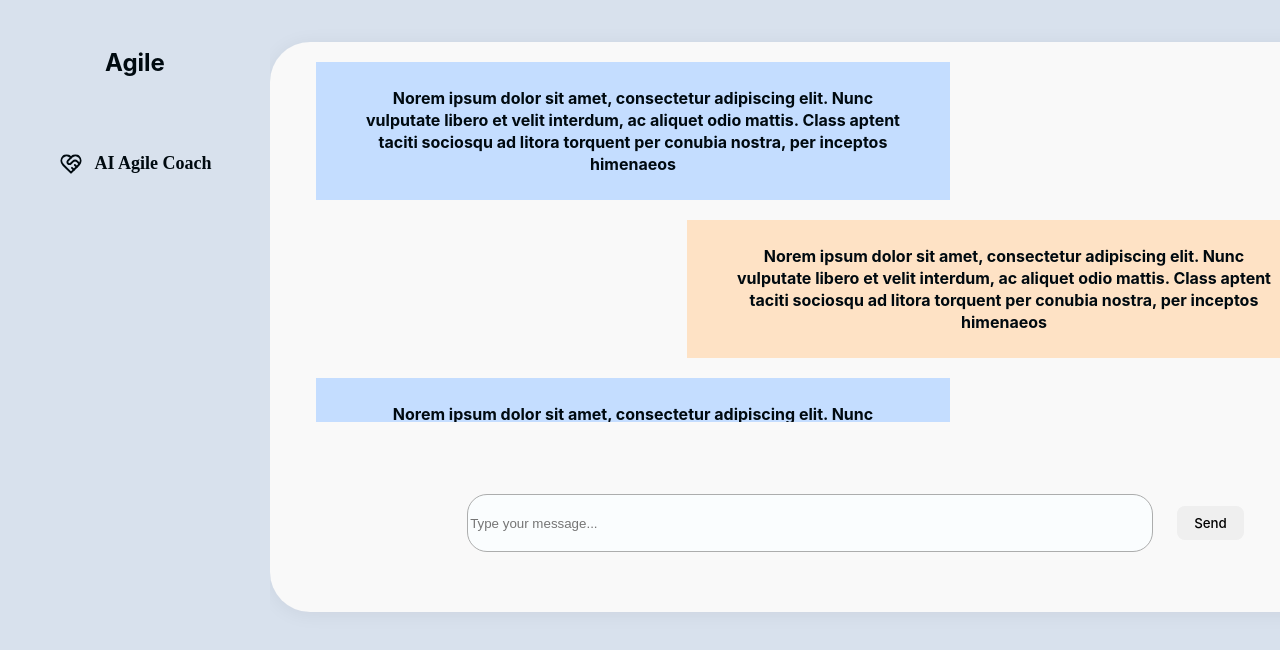
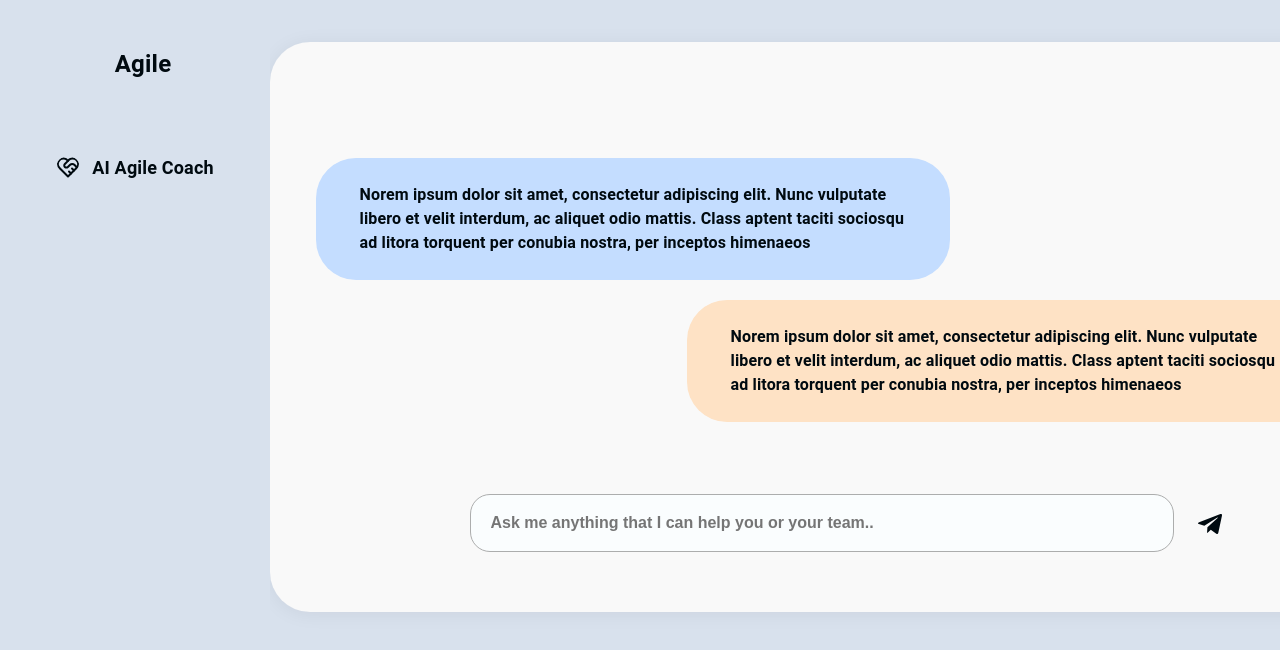
Before and after one commit to LeonidYezerskyi/agile-ai-coach-app-frontend, a React (Vite) app: page /#/chat in a window 1280 px wide. Shown: the top 650 px of the page. Built offline with nearby package versions, Linux system fonts and the light colour scheme.

Commit message:
FINISHED: stylized all components

```diff
--- a/src/App.jsx
+++ b/src/App.jsx
@@ -2,15 +2,16 @@ import './App.css'
 import { Route, Routes } from 'react-router-dom';
 
 import HomePage from './pages/HomePage/HomePage';
+import { Box } from '@mui/material';
 
 function App() {
 
   return (
-    <>
+    <Box>
       <Routes >
         <Route path="*" element={<HomePage />} />
       </Routes>
-    </>
+    </Box>
   )
 }
 
--- a/src/components/Sidebar/Sidebar.jsx
+++ b/src/components/Sidebar/Sidebar.jsx
@@ -1,7 +1,6 @@
-import { Drawer, List, ListItem, ListItemText } from '@mui/material';
-import { Route, Routes, useNavigate } from 'react-router-dom';
+import { Avatar, Box, Drawer, List, ListItem, Typography } from '@mui/material';
+import { Route, Routes, useNavigate, Link } from 'react-router-dom';
 import heartHands from "../../assets/heartHands.svg";
-import { Link } from 'react-router-dom';
 import ChatPage from '../../pages/ChatPage/ChatPage';
 import css from "./Sidebar.module.css"
 
@@ -13,36 +12,47 @@ const Sidebar = () => {
     };
 
     return (
-        < >
+        <Box >
             <Drawer variant="permanent" PaperProps={{
                 sx: {
-                    backgroundColor: "#d8e1ed",
+                    bgcolor: "#d8e1ed",
                     border: "none",
-                    width: "270px",
+                    width: 270,
                 }
             }}>
                 <List className={css.barContainer}>
-                    <div className={css.logo}>
+                    <Box className={css.logo}>
                         <ListItem>
                             <Link to='/' >
-                                <p className={css.logoText}>Agile</p>
+                                <Typography sx={{
+                                    fontWeight: 700,
+                                    fontSize: 24,
+                                    color: "#000a10",
+                                    ml: 2
+                                }}>Agile</Typography>
                             </Link>
                         </ListItem>
-                    </div>
-                    <div>
+                    </Box>
+                    <Box>
                         <Link to='/chat'>
                             <ListItem onClick={handleButtonClick} >
-                                <img className={css.img} src={heartHands} width="24" height="24" alt="Hands Heart" />
-                                <p className={css.btnText}>AI Agile Coach</p>
+                                <Avatar className={css.img} src={heartHands} sx={{ width: 24, height: 24 }} alt="Hands Heart" />
+                                <Typography sx={{
+                                    fontWeight: 700,
+                                    fontSize: 18,
+                                    color: "#000a10",
+                                    mr: 0
+                                }}>AI Agile Coach</Typography>
                             </ListItem>
                         </Link>
-                    </div>
+                    </Box>
                 </List>
             </Drawer>
+
             <Routes>
                 <Route path='chat' element={<ChatPage />} />
             </Routes>
-        </>
+        </Box>
     );
 };
 
--- a/src/components/Sidebar/Sidebar.module.css
+++ b/src/components/Sidebar/Sidebar.module.css
@@ -10,22 +10,6 @@
   margin-bottom: 56px;
 }
 
-.logoText {
-  font-weight: 700;
-  font-size: 24px;
-  line-height: 33px;
-  color: #000a10;
-}
-
-.btnText {
-  font-family: "Nunito";
-  font-weight: 700;
-  font-size: 18px;
-  line-height: 25px;
-  color: #000a10;
-  margin-right: 0;
-}
-
 .img {
   margin-left: 0;
   margin-right: 12px;
--- a/src/index.css
+++ b/src/index.css
@@ -32,13 +32,7 @@ body {
 }
 
 button {
-  border-radius: 8px;
-  border: 1px solid transparent;
-  padding: 0.6em 1.2em;
-  font-weight: 500;
-  font-family: inherit;
   cursor: pointer;
-  transition: border-color 0.25s;
 }
 
 p {
--- a/src/pages/ChatPage/ChatPage.jsx
+++ b/src/pages/ChatPage/ChatPage.jsx
@@ -1,30 +1,38 @@
-import { Box } from "@mui/material";
+import { Box, Typography, Button } from "@mui/material";
+import TelegramIcon from '@mui/icons-material/Telegram';
 import css from "./ChatPage.module.css";
 
 const ChatPage = () => {
     return (
-        <div className={css.container}>
-            <div className={css.content}>
-                <div className={css.dialogWrapper}>
-                    <div className={css.contentWrapper1}>
-                        <p className={css.txt}>Norem ipsum dolor sit amet, consectetur adipiscing elit. Nunc vulputate libero et velit interdum, ac aliquet odio mattis. Class aptent taciti sociosqu ad litora torquent per conubia nostra, per inceptos himenaeos</p>
-                    </div>
-                    <div className={css.contentWrapper2}>
-                        <p className={css.txt}>Norem ipsum dolor sit amet, consectetur adipiscing elit. Nunc vulputate libero et velit interdum, ac aliquet odio mattis. Class aptent taciti sociosqu ad litora torquent per conubia nostra, per inceptos himenaeos</p>
-                    </div>
-                    <div className={css.contentWrapper1}>
-                        <p className={css.txt}>Norem ipsum dolor sit amet, consectetur adipiscing elit. Nunc vulputate libero et velit interdum, ac aliquet odio mattis. Class aptent taciti sociosqu ad litora torquent per conubia nostra, per inceptos himenaeos</p>
-                    </div>
-                    <div className={css.contentWrapper1}>
-                        <p className={css.txt}>Norem ipsum dolor sit amet, consectetur adipiscing elit. Nunc vulputate libero et velit interdum, ac aliquet odio mattis. Class aptent taciti sociosqu ad litora torquent per conubia nostra, per inceptos himenaeos</p>
-                    </div>
-                </div>
-                <div className={css.inputWrapper}>
-                    <input type="text" placeholder="Type your message..." className={css.input} />
-                    <button className={css.btn}>Send</button>
-                </div>
-            </div>
-        </div>
+        <Box className={css.container}>
+            <Box className={css.content}>
+                <Box className={css.dialogWrapper}>
+                    <Box className={css.contentWrapper1}>
+                        <Typography sx={{ fontWeight: 700, fontSize: 16, color: "#000a10", p: "25px 43px 25px 44px" }}>Norem ipsum dolor sit amet, consectetur adipiscing elit. Nunc vulputate libero et velit interdum, ac aliquet odio mattis. Class aptent taciti sociosqu ad litora torquent per conubia nostra, per inceptos himenaeos</Typography>
+                    </Box>
+                    <Box className={css.contentWrapper2}>
+                        <Typography sx={{ fontWeight: 700, fontSize: 16, color: "#000a10", p: "25px 43px 25px 44px" }}>Norem ipsum dolor sit amet, consectetur adipiscing elit. Nunc vulputate libero et velit interdum, ac aliquet odio mattis. Class aptent taciti sociosqu ad litora torquent per conubia nostra, per inceptos himenaeos</Typography>
+                    </Box>
+                    {/* <Box className={css.contentWrapper2}>
+                        <Typography sx={{ fontWeight: 700, fontSize: 16, color: "#000a10", p: "25px 43px 25px 44px" }}>Norem ipsum dolor sit amet, consectetur adipiscing elit. Nunc vulputate libero et velit interdum, ac aliquet odio mattis. Class aptent taciti sociosqu ad litora torquent per conubia nostra, per inceptos himenaeos</Typography>
+                    </Box> */}
+                </Box>
+                <Box className={css.inputWrapper}>
+                    <input type="text" placeholder="Ask me anything that I can help you or your team.." className={css.input} />
+                    <Button type="submit" variant="contained" sx={{
+                        background: "transparent", boxShadow: "none", '&:hover': {
+                            background: 'transparent', boxShadow: "none",
+                        },
+                    }}>
+                        <TelegramIcon sx={{
+                            fill: "#000A10", width: 32, height: 32, '&:hover': {
+                                opacity: 0.8
+                            },
+                        }} />
+                    </Button>
+                </Box>
+            </Box>
+        </Box>
     )
 }
 
--- a/src/pages/ChatPage/ChatPage.module.css
+++ b/src/pages/ChatPage/ChatPage.module.css
@@ -17,34 +17,29 @@
   flex: 1;
   justify-content: flex-end;
   align-items: center;
-  /* margin-right: 190px; */
 }
 
 .dialogWrapper {
-  overflow-y: scroll;
+  overflow-y: auto;
 }
 
 .contentWrapper1 {
+  text-align: left;
   width: 634px;
   background-color: #c4ddff;
   margin-left: 36px;
   margin-right: 407px;
   margin-top: 20px;
+  border-radius: 40px;
 }
 .contentWrapper2 {
+  text-align: left;
   width: 634px;
   margin-left: 407px;
   margin-right: 36px;
   background-color: #fee2c5;
   margin-top: 20px;
-}
-
-.txt {
-  font-weight: 700;
-  font-size: 16px;
-  line-height: 22px;
-  color: #000a10;
-  padding: 25px 43px 25px 44px;
+  border-radius: 40px;
 }
 
 .inputWrapper {
@@ -59,12 +54,11 @@
 
   border: 1px solid #acadad;
   border-radius: 20px;
-  margin-right: 24px;
+  margin-right: 4px;
   margin-bottom: 60px;
   margin-top: 72px;
-  /* margin-left: 245px; */
+  padding-left: 20px;
+  font-weight: 700;
+  font-size: 16px;
+  line-height: 22px;
 }
-
-.btn {
-  /* margin-right: 190px; */
-}
--- a/src/pages/HomePage/HomePage.jsx
+++ b/src/pages/HomePage/HomePage.jsx
@@ -1,4 +1,3 @@
-
 import Sidebar from '../../components/Sidebar/Sidebar';
 
 
```
Also changed, not shown: src/assets/send.svg (added).
